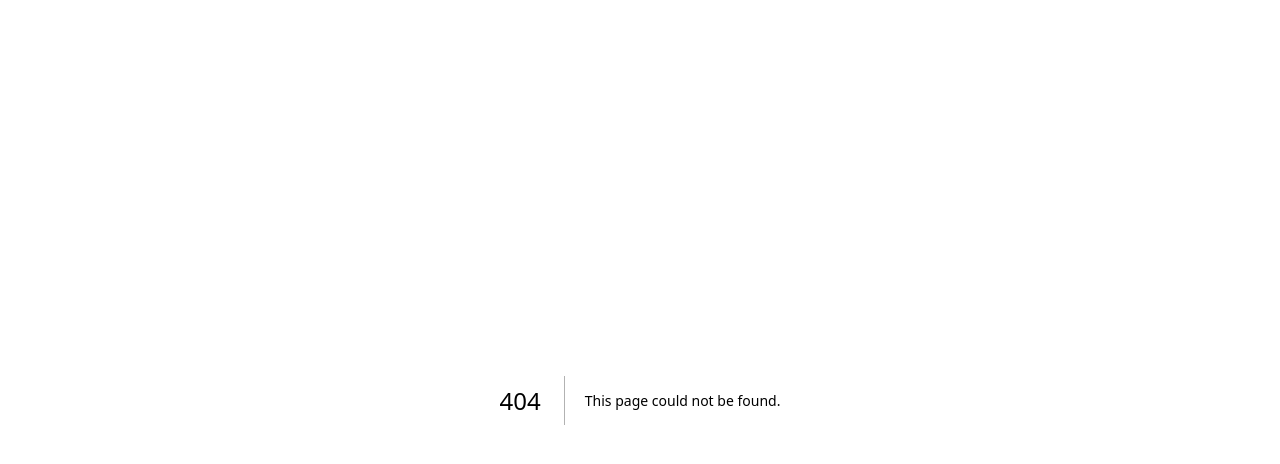
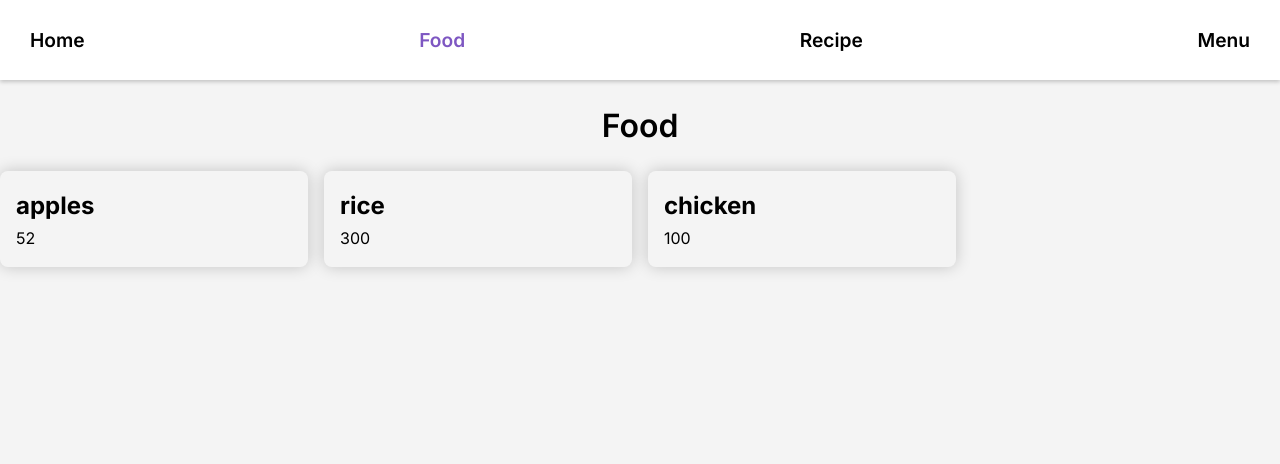
Before and after one commit to jwkaterina/nutrition, a Next.js app: page /food in a window 1280 px wide. Before the commit this address had no page. Shown: the top 464 px of the page. Built offline with nearby package versions, Linux system fonts and the light colour scheme.

Commit message:
create nav and pages

```diff
--- /dev/null
+++ b/src/app/components/nab-bar.module.css
@@ -0,0 +1,22 @@
+.container {
+    display: flex;
+    flex-direction: row;
+    justify-content: space-between;
+    align-items: center;
+    background-color: #fff;
+    padding: 0 20px;
+    height: 80px;
+    box-shadow: 0 2px 4px rgba(0, 0, 0, 0.2);
+}
+
+.link {
+    text-decoration: none;
+    color: #000;
+    font-size: 1.2rem;
+    font-weight: 600;
+    margin: 0 10px;
+}
+
+.active {
+    color: var(--primary-color);
+}
--- /dev/null
+++ b/src/app/components/nav-bar.tsx
@@ -0,0 +1,26 @@
+'use client'
+
+import Link from "next/link"
+import styles from "./nab-bar.module.css"
+import { usePathname} from 'next/navigation';
+
+
+const NavBar = () => {
+
+    const pathname = usePathname();
+
+    return (
+        <nav className={styles.container}>
+            <Link href="/" className={pathname == "/" ? `${styles.active} ${styles.link}` : styles.link}>Home
+            </Link>
+            <Link href="/food" className={pathname == "/food" ? `${styles.active} ${styles.link}` : styles.link}>Food
+            </Link>
+            <Link href="/recipe" className={pathname == "/recipe" ? `${styles.active} ${styles.link}` : styles.link}>Recipe
+            </Link>
+            <Link href="/menu" className={pathname == "/menu" ? `${styles.active} ${styles.link}` : styles.link}>Menu
+            </Link>
+        </nav>
+    )
+}
+
+export default NavBar
--- /dev/null
+++ b/src/app/data-base/food-list.ts
@@ -0,0 +1,59 @@
+export const FoodList = [
+    {
+        "foodId":
+            "food_a1gb9ubb72c7snbuxr3weagwv0dd",
+        "label":
+            "apples",
+        "nutrients":
+        {
+            "ENERC_KCAL":
+                52,
+            "PROCNT":
+                0.26,
+            "FAT":
+                0.17,
+            "CHOCDF":
+                13.81,
+            "FIBTG":
+                2.4
+        },
+    },
+    {
+        "foodId":
+            "food_a1gb9ubb72c7snbuxr3weagwv0cc",
+        "label":
+            "rice",
+        "nutrients":
+        {
+            "ENERC_KCAL":
+                300,
+            "PROCNT":
+                0.26,
+            "FAT":
+                0.17,
+            "CHOCDF":
+                13.81,
+            "FIBTG":
+                2.4
+        },
+    },
+    {
+        "foodId":
+            "food_a1gb9ubb72c7snbuxr3weagwv0bb",
+        "label":
+            "chicken",
+        "nutrients":
+        {
+            "ENERC_KCAL":
+                100,
+            "PROCNT":
+                0.26,
+            "FAT":
+                0.17,
+            "CHOCDF":
+                13.81,
+            "FIBTG":
+                2.4
+        },
+    },
+]
--- /dev/null
+++ b/src/app/food/page.module.css
@@ -0,0 +1,16 @@
+.grid {
+    display: grid;
+    grid-template-columns: repeat(auto-fill, minmax(250px, 1fr));
+    grid-gap: 1rem;
+    margin: 1rem 0;
+}
+
+.card {
+    display: flex;
+    flex-direction: column;
+    justify-content: space-between;
+    padding: 1rem;
+    border-radius: 0.5rem;
+    box-shadow: 0 0 1rem rgba(0, 0, 0, 0.2);
+    transition: all 0.3s ease-in-out;
+}
--- /dev/null
+++ b/src/app/food/page.tsx
@@ -0,0 +1,28 @@
+'use client'
+
+import styles from './page.module.css'
+import { FoodList } from '@/app/data-base/food-list'
+
+const Food = () => {
+
+    const foodList = FoodList.map(food => {
+        return (
+            <div className={styles.card}>
+                <h2>{food.label}</h2>
+                <p>{food.nutrients.ENERC_KCAL}</p>
+            </div>
+        )
+    })
+
+    return (
+        <div>
+            <h1 className='title'>Food</h1>
+            <div className={styles.grid}>
+                {foodList}
+            </div>
+
+        </div>
+    );
+}
+
+export default Food
--- a/src/app/globals.css
+++ b/src/app/globals.css
@@ -1,5 +1,6 @@
 :root {
-  /* --book-animation-duration : 0.3s; */
+  --primary-color: #7E57C2;
+  --secondary-color: #66BB6A;
 }
 
 * {
@@ -11,4 +12,12 @@
 body {
   font-family: 'Montserrat', sans-serif;
   line-height: 1.6;
+  background-color: #f4f4f4;
 }
+
+.title {
+  font-size: 2rem;
+  font-weight: 600;
+  margin: 20px 0;
+  text-align: center;
+}
--- a/src/app/layout.tsx
+++ b/src/app/layout.tsx
@@ -1,5 +1,6 @@
 import type { Metadata } from 'next'
 import { Inter } from 'next/font/google'
+import NavBar from '@/app/components/nav-bar'
 import './globals.css'
 
 const inter = Inter({ subsets: ['latin'] })
@@ -15,7 +16,10 @@ export default function RootLayout({
 }) {
   return (
     <html lang="en">
-      <body className={inter.className}>{children}</body>
+      <body className={inter.className}>
+        <NavBar />
+        {children}
+        </body>
     </html>
   )
 }
--- a/src/app/service/fetch-data.ts
+++ b/src/app/services/fetch-data.ts
@@ -1,4 +1,4 @@
-'use cl'
+'use client'
 
 export const fetchNutritionAnalysisAPI = async() => {
 
--- a/tsconfig.json
+++ b/tsconfig.json
@@ -22,6 +22,6 @@
       "@/*": ["./src/*"]
     }
   },
-  "include": ["next-env.d.ts", "**/*.ts", "**/*.tsx", ".next/types/**/*.ts"],
+  "include": ["next-env.d.ts", "**/*.ts", "**/*.tsx", ".next/types/**/*.ts", ".next/types/app/search/page.tsx"],
   "exclude": ["node_modules"]
 }
```
Also changed, not shown: src/app/menu/page.tsx (added, +11 -0 lines), src/app/page.tsx (+10 -10 lines), src/app/recipe/page.tsx (added, +11 -0 lines).
